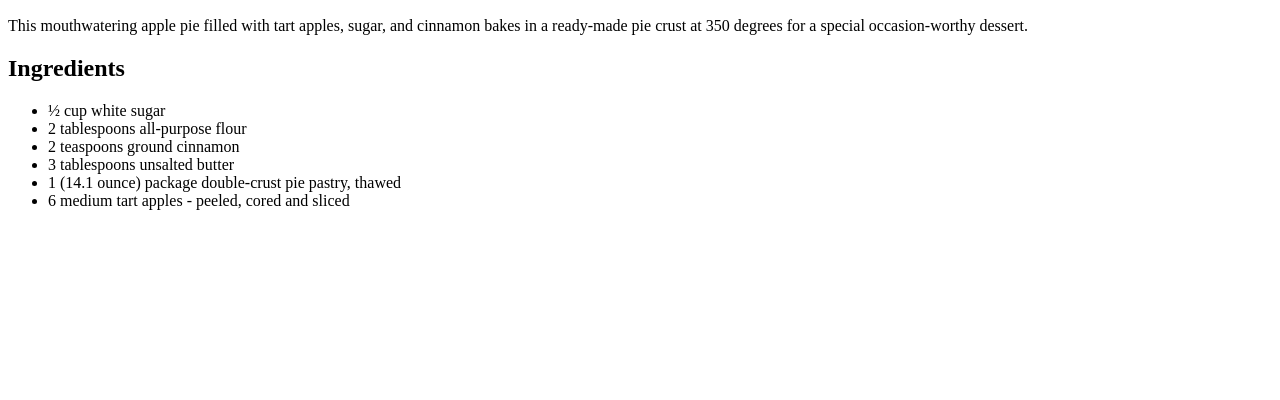
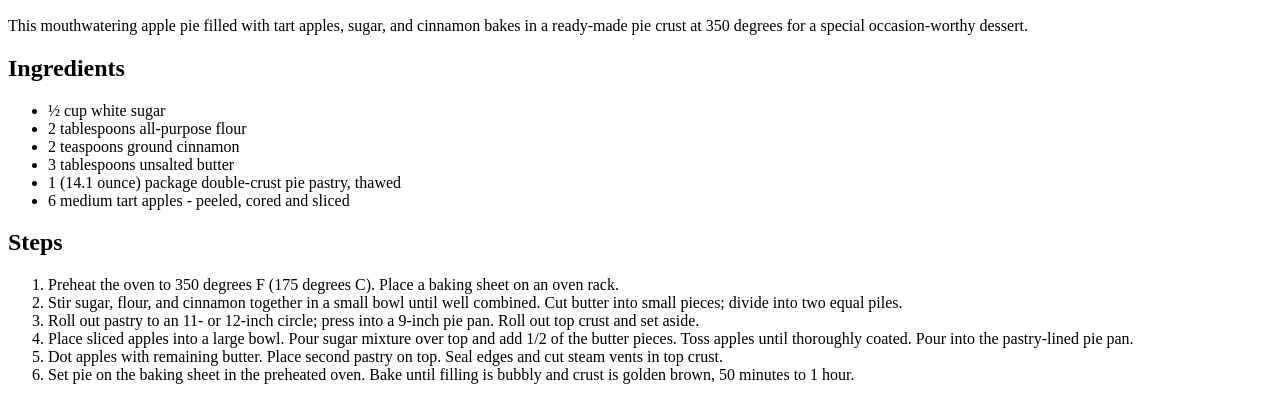
Before and after one commit to elpacificmb/odin-recipes, a plain HTML site: page recipes/apple_pie.html in a window 1280 px wide. Shown: the part 646-1046 px from the top of the page. Before the commit the page ends 872 px from the top, so only its background shows below. Drawn offline with Linux system fonts and the light colour scheme.

Commit message:
Add apple pie's cooking steps

```diff
--- a/recipes/apple_pie.html
+++ b/recipes/apple_pie.html
@@ -21,5 +21,21 @@
             <li>6 medium tart apples - peeled, cored and sliced</li>
         </ul>
     </section>
+    <section>
+        <h2>Steps</h2>
+        <ol>
+            <li>Preheat the oven to 350 degrees F (175 degrees C). Place a baking sheet on an oven rack.</li>
+
+            <li>Stir sugar, flour, and cinnamon together in a small bowl until well combined. Cut butter into small pieces; divide into two equal piles.</li>
+
+            <li>Roll out pastry to an 11- or 12-inch circle; press into a 9-inch pie pan. Roll out top crust and set aside.</li>
+
+            <li>Place sliced apples into a large bowl. Pour sugar mixture over top and add 1/2 of the butter pieces. Toss apples until thoroughly coated. Pour into the pastry-lined pie pan.</li>
+
+            <li>Dot apples with remaining butter. Place second pastry on top. Seal edges and cut steam vents in top crust.</li>
+
+            <li>Set pie on the baking sheet in the preheated oven. Bake until filling is bubbly and crust is golden brown, 50 minutes to 1 hour.</li>
+        </ol>
+    </section>
 </body>
 </html>
```
